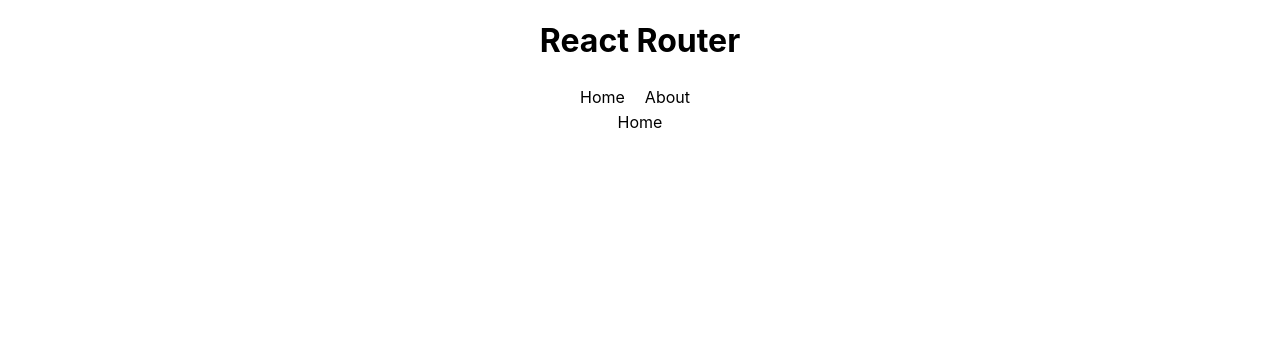
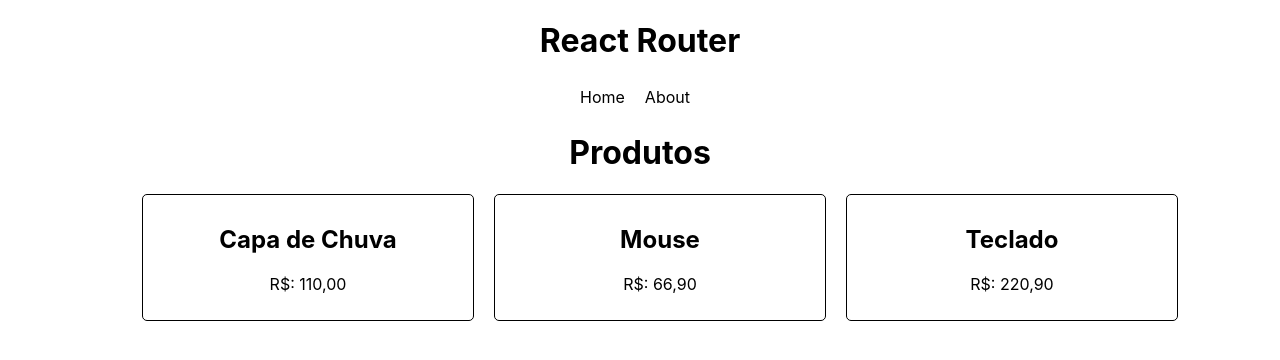
Before and after one commit to jpcchaves/Curso-ReactJS, a React (Create React App) app in the folder 8_ROUTER/react-router/: page / in a window 1280 px wide. Shown: the top 360 px of the page. Built offline with nearby package versions, Linux system fonts and the light colour scheme; data requests are answered from the project's data file.

Commit message:
consumindo a api json-server e renderizando na tela

```diff
--- a/8_ROUTER/react-router/data/db.json
+++ b/8_ROUTER/react-router/data/db.json
@@ -1,18 +1,18 @@
 {
     "products": [
       {
-        "name": "produto",
-        "price": "123",
+        "name": "Capa de Chuva",
+        "price": "110,00",
         "id": 1
       },
       {
-        "name": "produto",
-        "price": "123",
+        "name": "Mouse",
+        "price": "66,90",
         "id": 2
       },
       {
-        "name": "produto",
-        "price": "123",
+        "name": "Teclado",
+        "price": "220,90",
         "id": 3
       }
     ]
--- a/8_ROUTER/react-router/src/components/NavBar.jsx
+++ b/8_ROUTER/react-router/src/components/NavBar.jsx
@@ -1,3 +1,4 @@
+// Css
 import "./NavBar.css";
 
 // Link Component
--- /dev/null
+++ b/8_ROUTER/react-router/src/hooks/useFetch.js
@@ -0,0 +1,89 @@
+import { useState, useEffect } from "react";
+
+// 4- Custom Hook
+
+export const useFetch = (url) => {
+  const [data, setData] = useState(null);
+
+  // 5 - refatorando o POST
+  const [config, setConfig] = useState(null);
+  const [method, setMethod] = useState(null);
+  const [callFetch, setCallFetch] = useState(false);
+
+  // 6 - Loading
+  const [loading, setLoading] = useState(false);
+
+  // 7- tratando erros
+  const [error, setError] = useState(null);
+
+  // 8- desafiop 6 (delete)
+  const [itemId, setItemId] = useState(null);
+
+  const httpConfig = (data, method) => {
+    if (method === "POST") {
+      setConfig({
+        method,
+        headers: {
+          "Content-type": "application/json",
+        },
+        body: JSON.stringify(data),
+      });
+      setMethod(method);
+    } else if (method === "DELETE") {
+      setConfig({
+        method,
+        headers: {
+          "Content-type": "application/json",
+        },
+      });
+      setMethod(method);
+      setItemId(data);
+    }
+  };
+
+  useEffect(() => {
+    // 6- Loading
+    setLoading(true);
+
+    const fetchData = async () => {
+      try {
+        // tento fazer o carregamento dos dados
+        const res = await fetch(url);
+
+        const json = await res.json();
+
+        setData(json);
+      } catch (error) {
+        // se der errado, roda esse bloco
+        setError("Houve algum erro ao carregar os dados!");
+      }
+
+      setLoading(false);
+    };
+
+    fetchData();
+  }, [url, callFetch]);
+
+  //  5 - refatorando o post
+  useEffect(() => {
+    const httpRequest = async () => {
+      let json;
+      if (method === "POST") {
+        let fetchOptions = [url, config];
+
+        const res = await fetch(...fetchOptions);
+
+        json = await res.json();
+      } else if (method === "DELETE") {
+        const deleteUrl = `${url}/${itemId}`;
+        const res = await fetch(deleteUrl, config);
+
+        json = await res.json();
+      }
+      setCallFetch(json);
+    };
+    httpRequest();
+  }, [config, method, url]);
+
+  return { data, httpConfig, loading, error };
+};
--- a/8_ROUTER/react-router/src/pages/Home.css
+++ b/8_ROUTER/react-router/src/pages/Home.css
@@ -0,0 +1,15 @@
+.products {
+    display: flex;
+    justify-content: center;
+    flex-wrap: wrap;
+}
+
+.products li {
+    border: 1px solid black;
+    border-radius: 5px;
+    padding: 10px;
+    text-align: center;
+    list-style: none;
+    margin: 0 10px;
+    width: 25% ;
+}
--- a/8_ROUTER/react-router/src/pages/Home.jsx
+++ b/8_ROUTER/react-router/src/pages/Home.jsx
@@ -1,11 +1,27 @@
-import './Home.css'
+import "./Home.css";
+
+import { Link } from "react-router-dom";
+import { useFetch } from "../hooks/useFetch";
 
 const Home = () => {
+  const url = "http://localhost:4000/products";
+
+  const { data: items, loading, error } = useFetch(url);
+
   return (
     <div>
-      Home
+      <h1>Produtos</h1>
+      {error && <p>{error}</ p>}
+      <ul className="products">
+          {items && items.map(item => (
+              <li key={item.id}>
+                  <h2>{item.name}</h2>
+                   <p>R$: {item.price}</p>
+              </li>
+          ))}
+      </ul>
     </div>
-  )
-}
+  );
+};
 
-export default Home
+export default Home;
```
